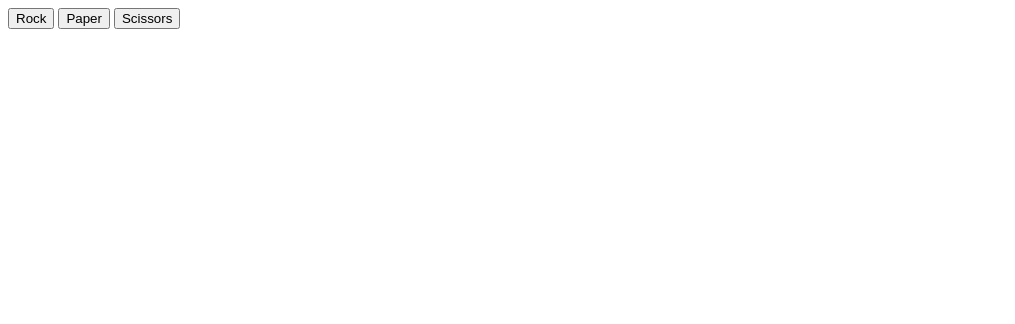
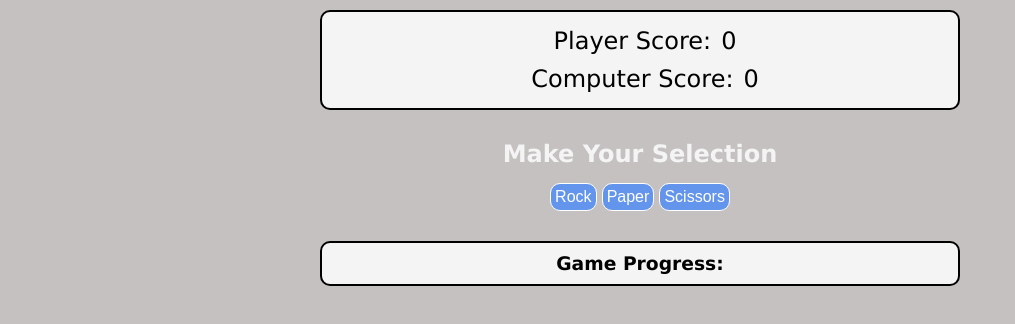
Before and after one commit to scastoro/rock-paper-scissors, a plain HTML site: page index.html in a window 1280 px wide. Shown: the whole page, without its empty margins (0-1015 px from the left). Drawn offline with Linux system fonts and the light colour scheme.

Commit message:
Add CSS styling to web app

```diff
--- a/index.html
+++ b/index.html
@@ -5,18 +5,30 @@
     <meta http-equiv="X-UA-Compatible" content="IE=edge">
     <meta name="viewport" content="width=device-width, initial-scale=1.0">
     <script src="script.js" defer></script>
+    <link rel="stylesheet" href="style.css">
     <title>Rock Paper Scissors</title>
 </head>
 <body>
     <div class="container">
+        <div class="results">
+            <div class="player-container">
+                <p>Player Score:</p>
+                <div class="player-score">0</div>
+            </div>
+            <div class="computer-container">
+                <p>Computer Score:</p>
+                <div class="computer-score">0</div>
+            </div>
+
+        </div>
         <div class="btn-container">
+            <h2>Make Your Selection</h2>
             <button id="rock">Rock</button>
             <button id="paper">Paper</button>
             <button id="scissors">Scissors</button>
         </div>
-        <div class="results">
-            <div class="player-score"></div>
-            <div class="computer-score"></div>
+        <div class="game-output">
+            <h3>Game Progress:</h3>
             <div class="rounds"></div>
             <div class="text-output"></div>
             <div class="game-winner"></div>
--- a/script.js
+++ b/script.js
@@ -102,7 +102,7 @@ function game(outcome){
     }
 }
 
-// Create function to take output from playRound and append to results div
+// Create function to take output from the various game functions and append results to divs
 function displayOutput(results, className) {
     const outputDiv = document.querySelector(`.${className}`);
     const resultDiv = document.createTextNode(results);
--- /dev/null
+++ b/style.css
@@ -0,0 +1,61 @@
+* {
+  margin: 0;
+  padding: 0;
+  box-sizing: border-box;
+}
+body {
+  background-color: #c5c1c1;
+  font-family: Verdana, Geneva, Tahoma, sans-serif;
+}
+.container {
+  display: flex;
+  text-align: center;
+  flex-direction: column;
+}
+
+.container .btn-container {
+  margin: 20px 0;
+}
+.container .btn-container h2 {
+  color: #f4f4f4;
+  margin-bottom: 15px;
+}
+
+.container .btn-container button {
+  color: white;
+  background-color: cornflowerblue;
+  border: 1px white solid;
+  border-radius: 10px;
+  font-size: 16px;
+  padding: 4px;
+}
+/* .results {
+  display: flex;
+  flex-direction: column;
+} */
+
+.results,
+.game-output {
+  margin: 10px auto;
+  padding: 10px;
+  width: 50%;
+  background-color: #f4f4f4;
+  border: black solid 2px;
+  border-radius: 10px;
+}
+.results .player-container,
+.results .computer-container {
+  display: flex;
+  justify-content: center;
+  align-items: center;
+}
+.results .player-container p,
+.results .computer-container p{
+  padding: 0 10px;
+  margin: 5px 0;
+  font-size: 24px;
+}
+.results .player-score,
+.results .computer-score {
+  font-size: 24px;
+}
```
